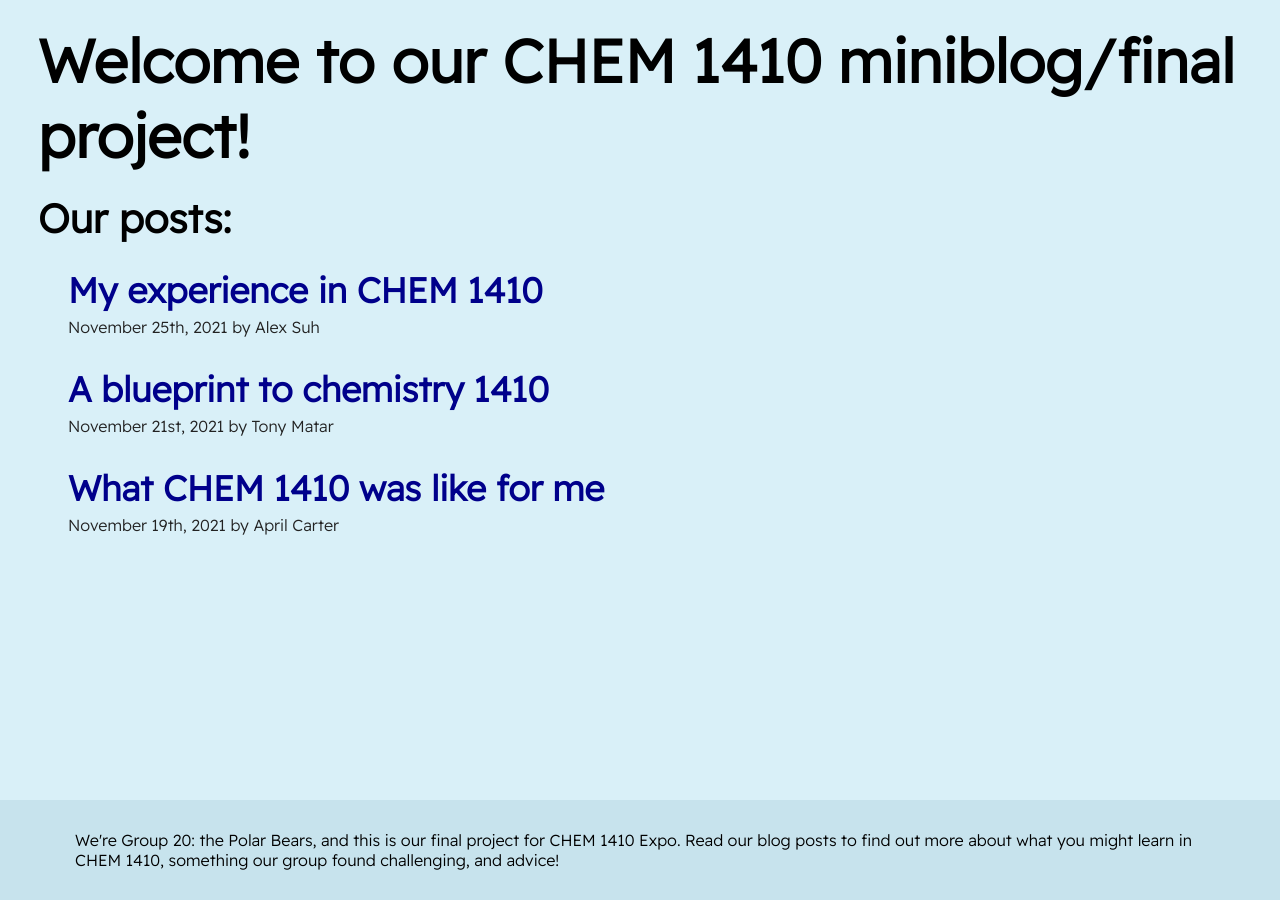
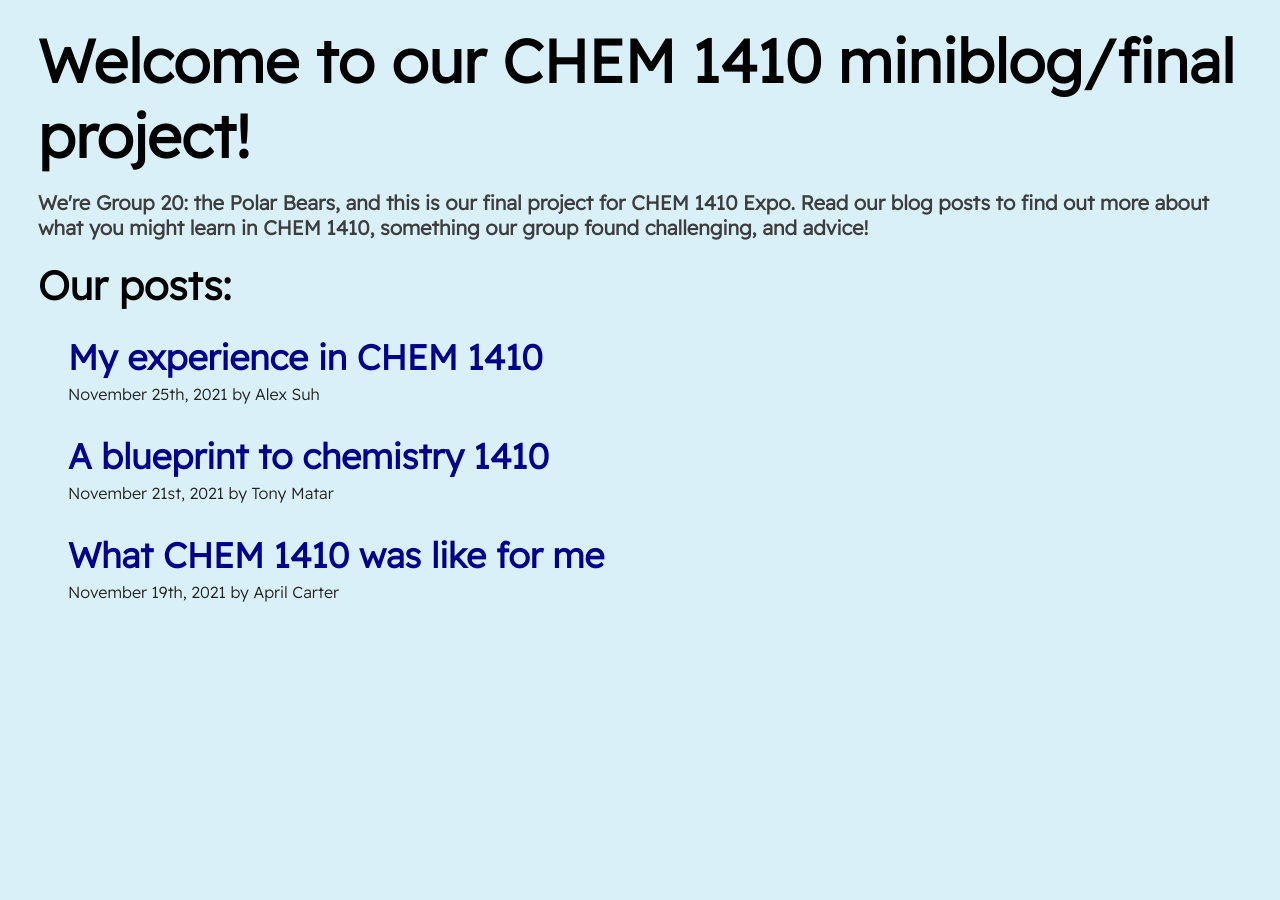
Before and after one commit to semprepiupiano/chemproject, a Jekyll site: the page built from index.markdown, in a window 1280 px wide. Built offline with Jekyll 4.4.1, drawn with Linux system fonts in a browser that asks for light colours.

Commit message:
move footer

```diff
--- a/_layouts/default.html
+++ b/_layouts/default.html
@@ -10,7 +10,7 @@
     <meta name="viewport" content="width=device-width, initial-scale=1" />
 </head>
 <body>
-  <div class="main">
+  <div>
     {{ content }}
   </div>
 </body>
--- a/_layouts/home.html
+++ b/_layouts/home.html
@@ -15,4 +16,3 @@ layout: default
       {% endfor %}
   </ul>
 </div>
-{% include footer.html %}
--- a/_sass/main.scss
+++ b/_sass/main.scss
@@ -12,19 +12,6 @@
   }
   @media (max-width: 300px) {
     padding: 0 10px;
-  }
-}
-
-footer {
-  background-color: #c7e3ed;
-  position: fixed;
-  left:0;
-  bottom:0;
-  @media (min-width: 500px) {
-    padding: 30px 75px;
-  }
-  @media (max-width: 500px) {
-    padding: 10px 25px;
   }
 }
 
@@ -117,3 +104,10 @@ a {
   padding-top: 0px;
   margin-top: 10px;
 }
+
+#subheading {
+  padding-left: 30px;
+  padding-right: 30px;
+  font-size: 20px;
+  color: rgb(61, 61, 61);
+}
```
Also changed, not shown: other parts of _layouts/home.html (+1 -0 lines).
